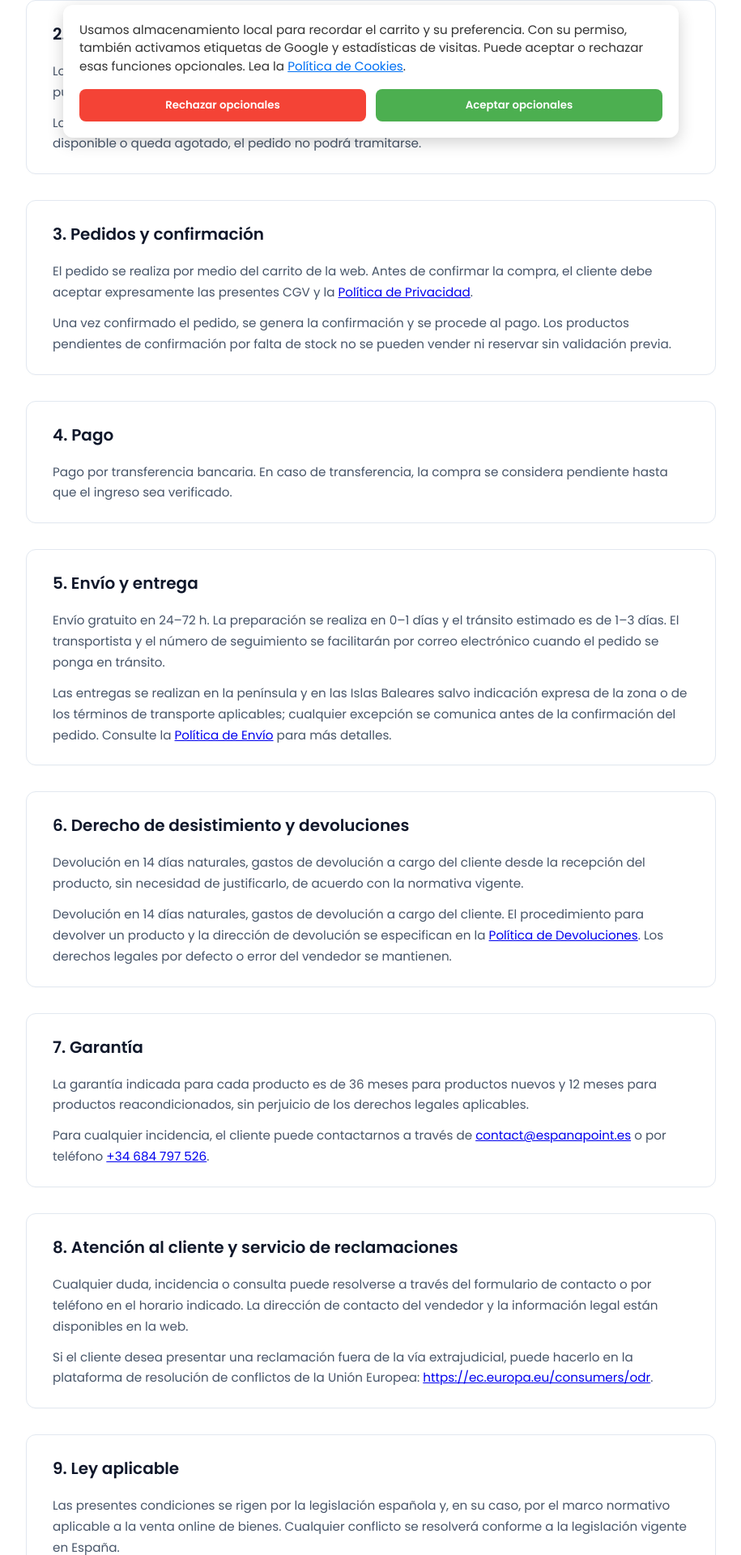
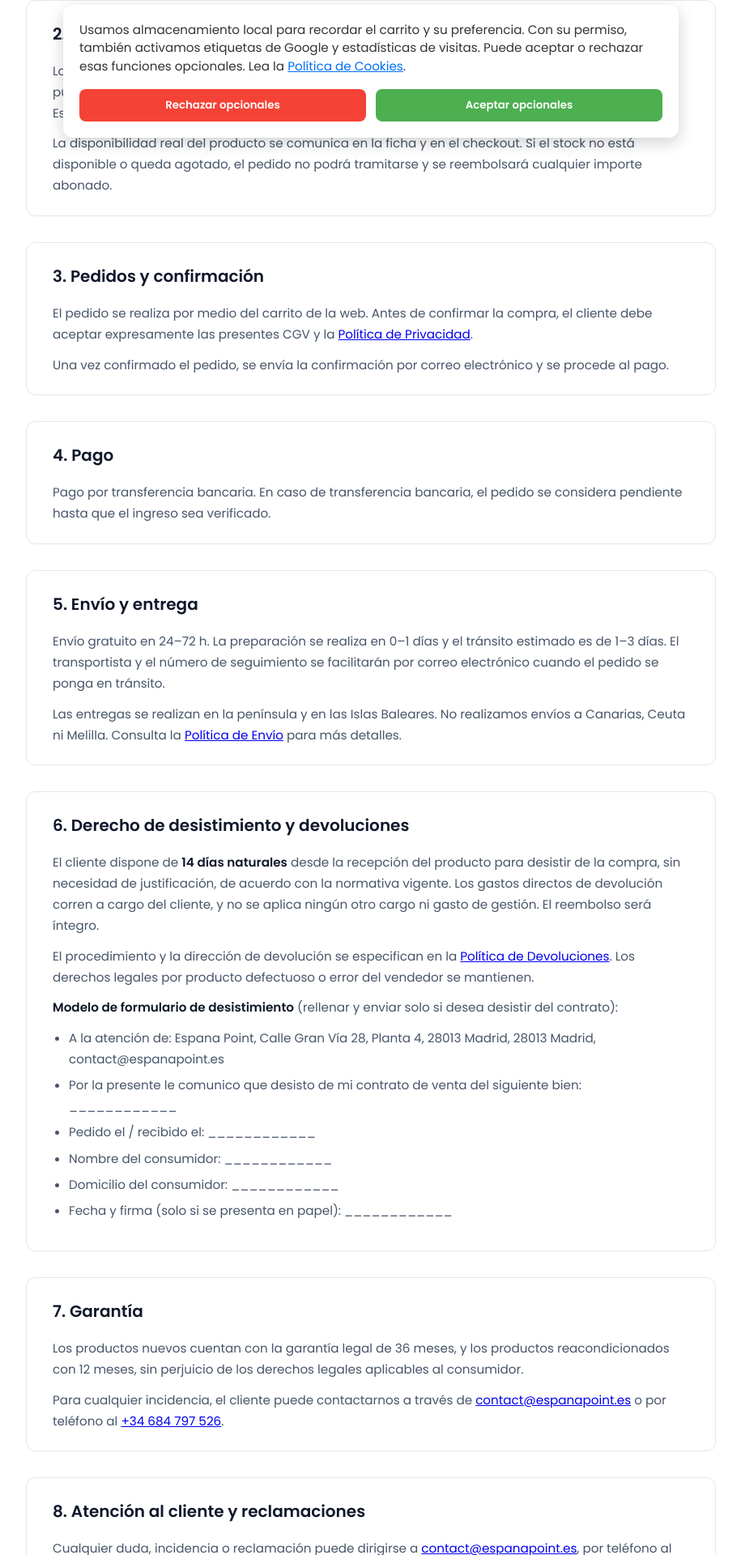
Before and after one commit to ftbson/espanapoint, a Next.js app: page /cgv in a window 1280 px wide. Shown: the part 614-2534 px from the top of the page at 81% size, without its empty margins (182-1097 px from the left). Built offline with nearby package versions, Linux system fonts and the light colour scheme; no server answers.

Commit message:
feat: amélioration de l'interface et des fonctionnalités

```diff
--- a/src/app/cgv/page.tsx
+++ b/src/app/cgv/page.tsx
@@ -1,28 +1,32 @@
-import React from "react";
+import Link from "next/link";
+import type { Metadata } from "next";
 import { STORE } from "@/lib/store";
-import type { Metadata } from "next";
 import { siteConfig } from "@/lib/siteConfig";
 
 export const metadata: Metadata = {
-  title: "Condiciones Generales de Venta",
-  description: `Condiciones de compra, ${siteConfig.shipping.label}, ${siteConfig.returns.label} y garantías de Espanapoint.`,
+  title: "Condiciones Generales de Venta | Espanapoint",
+  description: `Condiciones de compra, ${siteConfig.shipping.label}, devolución en 14 días naturales y garantía legal de Espanapoint.`,
   alternates: { canonical: "/cgv" },
+  openGraph: {
+    title: "Condiciones Generales de Venta | Espanapoint",
+    description:
+      "Condiciones de compra, envío, devoluciones y garantías de Espanapoint.",
+    url: "/cgv",
+    siteName: "Espanapoint",
+    locale: "es_ES",
+    type: "website",
+  },
 };
 
 export default function CGV() {
-  const { shipping, returns, warranty, paymentLabel, legal } = siteConfig;
+  const { shipping, warranty, paymentLabel, legal } = siteConfig;
+  const cost = Number(shipping.cost);
 
   return (
-    <div className="cgv-container">
+    <main className="cgv-container">
       <header className="cgv-header">
         <h1 className="cgv-title">Condiciones Generales de Venta</h1>
-        <p className="cgv-subtitle">
-          Última actualización:{" "}
-          {new Date().toLocaleDateString("es-ES", {
-            month: "long",
-            year: "numeric",
-          })}
-        </p>
+        <p className="cgv-subtitle">Última actualización: octubre de 2026</p>
       </header>
 
       <div className="cgv-content">
@@ -36,13 +40,10 @@ export default function CGV() {
             envío y devoluciones.
           </p>
           <p>
-            <strong>
-              {legal.companyName || "Espana Point "}
-            </strong>{" "}
-            · CIF/NIF:{" "}
-            <strong>{legal.taxId || "B73940157"}</strong> ·{" "}
-            {STORE.address.street}, {STORE.address.postalCode}{" "}
-            {STORE.address.locality}, {STORE.address.country}. · Contacto:{" "}
+            <strong>{legal.companyName}</strong> · CIF/NIF:{" "}
+            <strong>{legal.taxId}</strong> · {STORE.address.street},{" "}
+            {STORE.address.postalCode} {STORE.address.locality},{" "}
+            {STORE.address.country}. · Contacto:{" "}
             <a href={`mailto:${legal.email}`}>{legal.email}</a> ·{" "}
             <a href={`tel:${STORE.phoneLink}`}>{STORE.phone}</a>.
           </p>
@@ -53,17 +54,14 @@ export default function CGV() {
           <p>
             Los precios se muestran en euros y incluyen el IVA. El precio final
             de cada producto es el que aparece publicado en la ficha y en el
-            carrito. {shipping.label} con coste{" "}
-<strong>
-  {Number(shipping.cost) === 0 ? "0 €" : `${Number(shipping.cost).toFixed(2)} €`}
-</strong>{" "}
-            para entregas en{" "}
-            {shipping.country === "ES" ? "España" : shipping.country}.
+            carrito. {shipping.label}, con coste de{" "}
+            <strong>{cost === 0 ? "0 €" : `${cost.toFixed(2)} €`}</strong> para
+            entregas en España peninsular y Baleares.
           </p>
           <p>
             La disponibilidad real del producto se comunica en la ficha y en el
             checkout. Si el stock no está disponible o queda agotado, el pedido
-            no podrá tramitarse.
+            no podrá tramitarse y se reembolsará cualquier importe abonado.
           </p>
         </section>
 
@@ -73,20 +71,19 @@ export default function CGV() {
             El pedido se realiza por medio del carrito de la web. Antes de
             confirmar la compra, el cliente debe aceptar expresamente las
             presentes CGV y la{" "}
-            <a href="/politica-de-privacidad">Política de Privacidad</a>.
+            <Link href="/politica-de-privacidad">Política de Privacidad</Link>.
           </p>
           <p>
-            Una vez confirmado el pedido, se genera la confirmación y se procede
-            al pago. Los productos pendientes de confirmación por falta de stock
-            no se pueden vender ni reservar sin validación previa.
+            Una vez confirmado el pedido, se envía la confirmación por correo
+            electrónico y se procede al pago.
           </p>
         </section>
 
         <section className="cgv-section">
           <h2>4. Pago</h2>
           <p>
-            {paymentLabel}. En caso de transferencia, la compra se considera
-            pendiente hasta que el ingreso sea verificado.
+            {paymentLabel}. En caso de transferencia bancaria, el pedido se
+            considera pendiente hasta que el ingreso sea verificado.
           </p>
         </section>
 
@@ -101,11 +98,9 @@ export default function CGV() {
             se ponga en tránsito.
           </p>
           <p>
-            Las entregas se realizan en la península y en las Islas Baleares
-            salvo indicación expresa de la zona o de los términos de transporte
-            aplicables; cualquier excepción se comunica antes de la confirmación
-            del pedido. Consulte la{" "}
-            <a href="/politica-de-envio">Política de Envío</a> para más
+            Las entregas se realizan en la península y en las Islas Baleares.
+            No realizamos envíos a Canarias, Ceuta ni Melilla. Consulta la{" "}
+            <Link href="/politica-de-envio">Política de Envío</Link> para más
             detalles.
           </p>
         </section>
@@ -113,65 +108,75 @@ export default function CGV() {
         <section className="cgv-section">
           <h2>6. Derecho de desistimiento y devoluciones</h2>
           <p>
-            {returns.label} desde la recepción del producto, sin necesidad de
-            justificarlo, de acuerdo con la normativa vigente.
+            El cliente dispone de <strong>14 días naturales</strong> desde la
+            recepción del producto para desistir de la compra, sin necesidad de
+            justificación, de acuerdo con la normativa vigente. Los gastos
+            directos de devolución corren a cargo del cliente, y no se aplica
+            ningún otro cargo ni gasto de gestión. El reembolso será íntegro.
           </p>
           <p>
-            {returns.label}. El procedimiento para devolver un producto y la
-            dirección de devolución se especifican en la{" "}
-            <a href="/politica-de-devoluciones">Política de Devoluciones</a>.
-            Los derechos legales por defecto o error del vendedor se mantienen.
+            El procedimiento y la dirección de devolución se especifican en la{" "}
+            <Link href="/politica-de-devoluciones">
+              Política de Devoluciones
+            </Link>
+            . Los derechos legales por producto defectuoso o error del vendedor
+            se mantienen.
           </p>
+          <p>
+            <strong>Modelo de formulario de desistimiento</strong> (rellenar y
+            enviar solo si desea desistir del contrato):
+          </p>
+          <ul>
+            <li>A la atención de: {legal.companyName}, {STORE.address.street}, {STORE.address.postalCode} {STORE.address.locality}, {legal.email}</li>
+            <li>Por la presente le comunico que desisto de mi contrato de venta del siguiente bien: ____________</li>
+            <li>Pedido el / recibido el: ____________</li>
+            <li>Nombre del consumidor: ____________</li>
+            <li>Domicilio del consumidor: ____________</li>
+            <li>Fecha y firma (solo si se presenta en papel): ____________</li>
+          </ul>
         </section>
 
         <section className="cgv-section">
           <h2>7. Garantía</h2>
           <p>
-            La garantía indicada para cada producto es de {warranty.newMonths}{" "}
-            meses para productos nuevos y {warranty.refurbishedMonths} meses
-            para productos reacondicionados, sin perjuicio de los derechos
-            legales aplicables.
+            Los productos nuevos cuentan con la garantía legal de{" "}
+            {warranty.newMonths} meses, y los productos reacondicionados con{" "}
+            {warranty.refurbishedMonths} meses, sin perjuicio de los derechos
+            legales aplicables al consumidor.
           </p>
           <p>
             Para cualquier incidencia, el cliente puede contactarnos a través de{" "}
-            <a href={`mailto:${STORE.email}`}>{STORE.email}</a> o por teléfono{" "}
-            <a href={`tel:${STORE.phoneLink}`}>{STORE.phone}</a>.
+            <a href={`mailto:${legal.email}`}>{legal.email}</a> o por teléfono
+            al <a href={`tel:${STORE.phoneLink}`}>{STORE.phone}</a>.
           </p>
         </section>
 
         <section className="cgv-section">
-          <h2>8. Atención al cliente y servicio de reclamaciones</h2>
+          <h2>8. Atención al cliente y reclamaciones</h2>
           <p>
-            Cualquier duda, incidencia o consulta puede resolverse a través del
-            formulario de contacto o por teléfono en el horario indicado. La
-            dirección de contacto del vendedor y la información legal están
-            disponibles en la web.
+            Cualquier duda, incidencia o reclamación puede dirigirse a{" "}
+            <a href={`mailto:${legal.email}`}>{legal.email}</a>, por teléfono
+            al <a href={`tel:${STORE.phoneLink}`}>{STORE.phone}</a> o mediante
+            el <Link href="/contact">formulario de contacto</Link>, en el
+            horario indicado en la web. Nos comprometemos a responder en el
+            menor plazo posible.
           </p>
           <p>
-            Si el cliente desea presentar una reclamación fuera de la vía
-            extrajudicial, puede hacerlo en la plataforma de resolución de
-            conflictos de la Unión Europea:{" "}
-            <a
-              href="https://ec.europa.eu/consumers/odr"
-              target="_blank"
-              rel="noreferrer"
-            >
-              https://ec.europa.eu/consumers/odr
-            </a>
-            .
+            El consumidor también puede acudir a los organismos de consumo de
+            su Comunidad Autónoma o a los servicios de resolución alternativa
+            de litigios disponibles.
           </p>
         </section>
 
         <section className="cgv-section">
           <h2>9. Ley aplicable</h2>
           <p>
-            Las presentes condiciones se rigen por la legislación española y, en
-            su caso, por el marco normativo aplicable a la venta online de
-            bienes. Cualquier conflicto se resolverá conforme a la legislación
-            vigente en España.
+            Las presentes condiciones se rigen por la legislación española. Si
+            el cliente es consumidor, serán competentes los tribunales de su
+            domicilio, conforme a la normativa de protección de consumidores.
           </p>
         </section>
       </div>
-    </div>
+    </main>
   );
 }
--- a/src/app/layout.tsx
+++ b/src/app/layout.tsx
@@ -6,6 +6,7 @@ import Footer from "@/components/Footer";
 import { CartProvider } from "@/context/CartContext";
 import CookieConsent from "@/components/CookieConsent";
 import { SITE_URL } from "@/lib/siteConfig";
+
 
 export const metadata: Metadata = {
   metadataBase: new URL(SITE_URL),
```
Also changed, not shown: src/app/aviso-legal/page.tsx (+64 -6 lines), src/app/politica-de-devoluciones/page.tsx (+18 -8 lines), src/app/politica-de-envio/page.tsx (+29 -21 lines), .txt (added).
